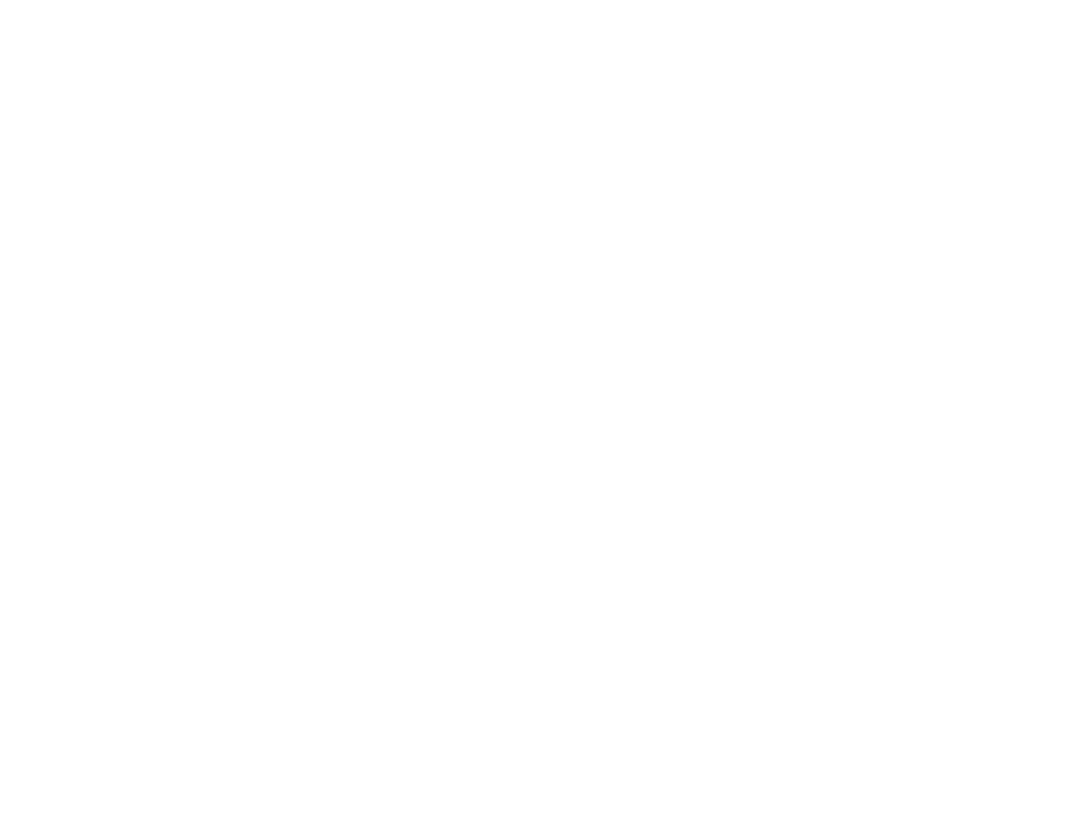
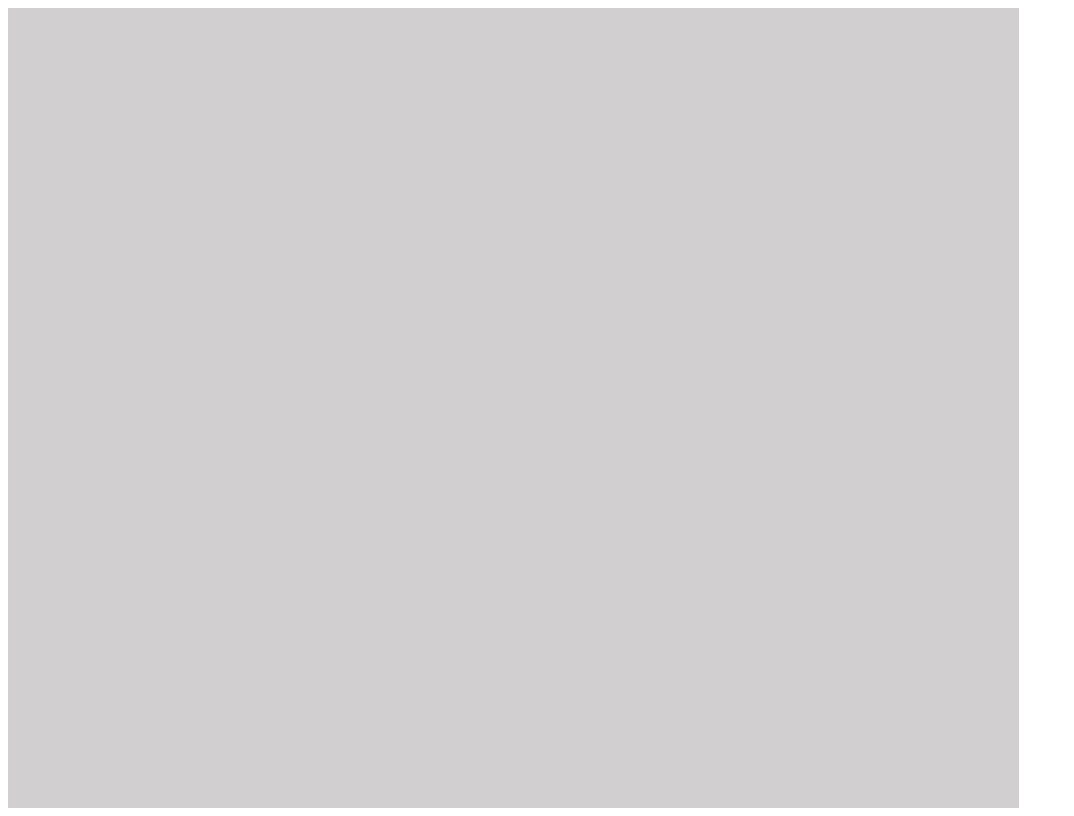
Before and after one commit to hrhhh1997/Etch-A-Sketch, a plain HTML site: page index.html in a window 1280 px wide. Shown: the whole page, without its empty margins (0-1074 px from the left). Drawn offline with Linux system fonts and the light colour scheme.

Commit message:
Create the main div container and style with a background color

```diff
--- a/css/style.css
+++ b/css/style.css
@@ -0,0 +1,9 @@
+body{
+    text-align: center;
+}
+
+body div#container{
+    background-color: rgb(209, 207, 207);
+    width: 80%;
+    height: 50rem;
+}
--- a/index.html
+++ b/index.html
@@ -9,6 +9,8 @@
         <link rel="stylesheet" href="./css/style.css">
     </head>
     <body>
+        <div id="container">
 
+        </div>
     </body>
 </html>
```
